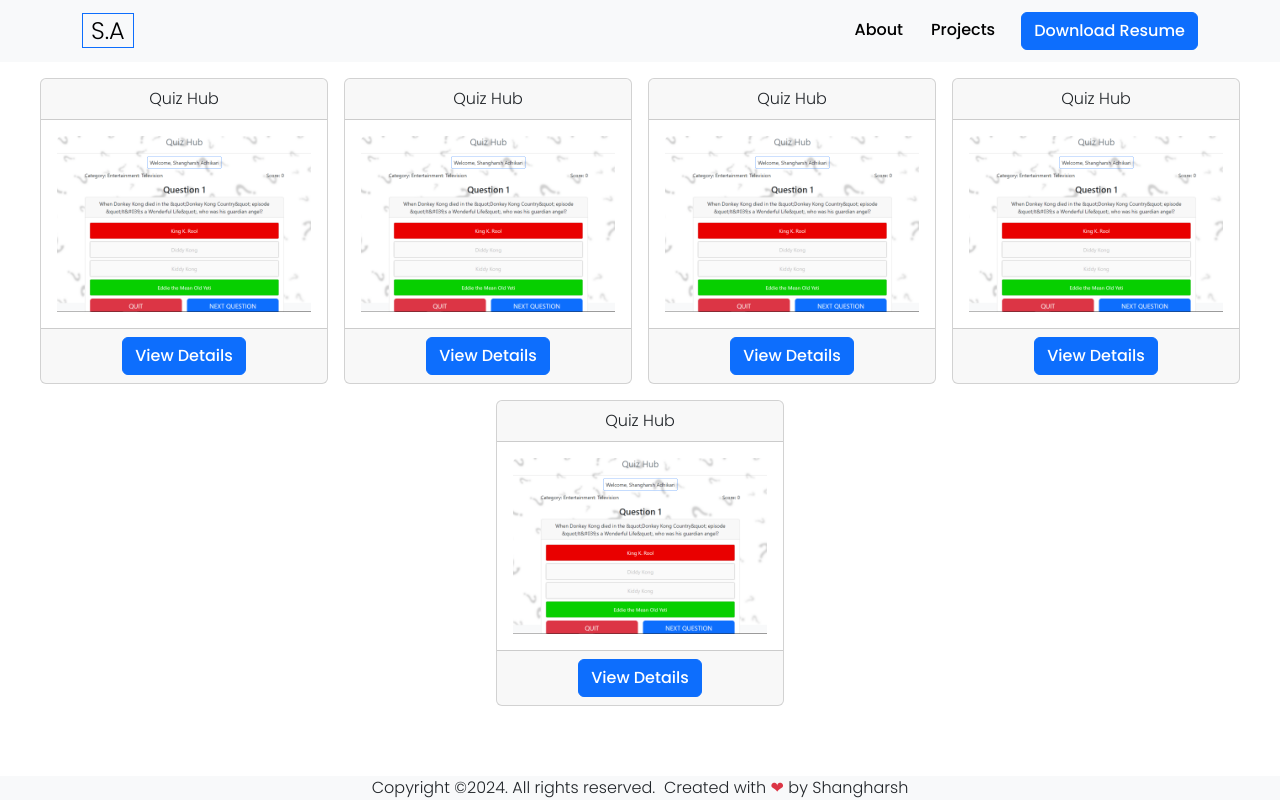
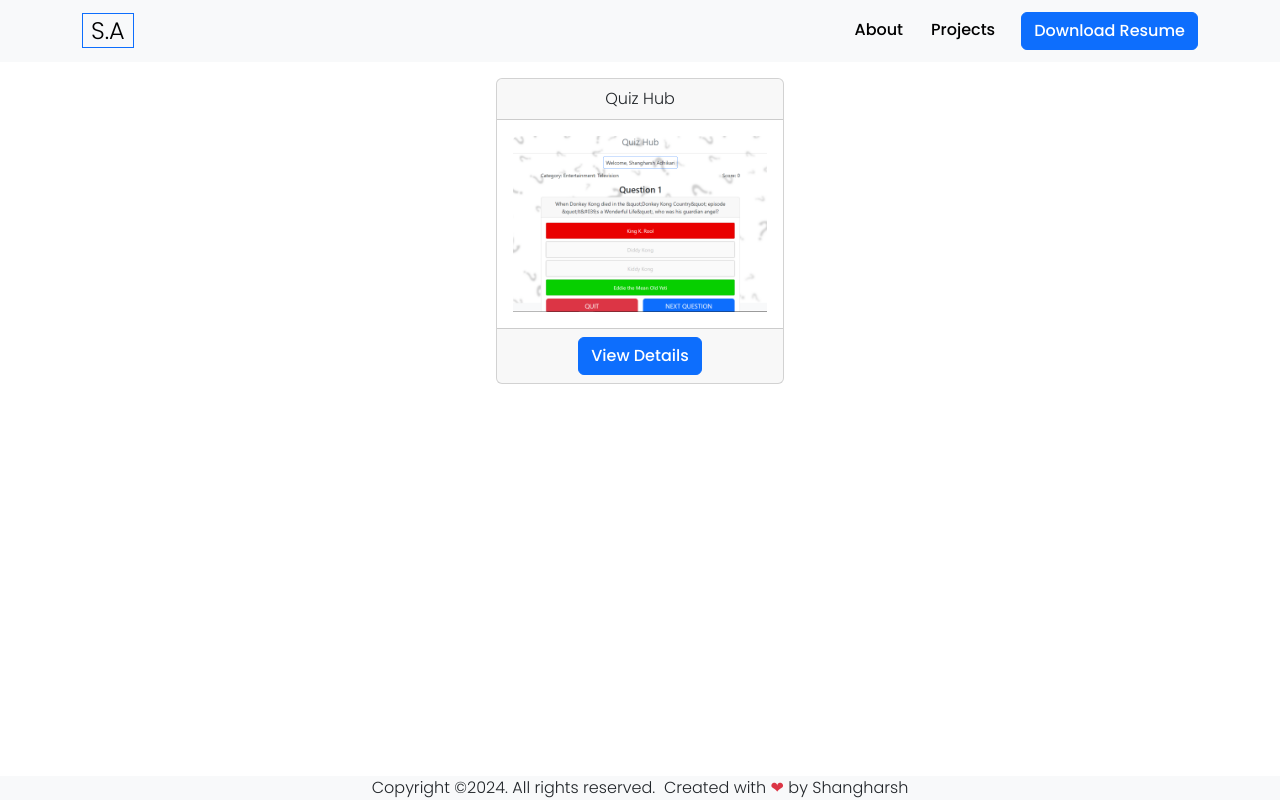
Before and after one commit to shangharsh/Shangharsh-Portfolio, a React (Vite) app: page /projects in a window 1280 px wide. Built offline with nearby package versions, Linux system fonts and the light colour scheme.

Commit message:
Feat: ProjectDetails Page Added, Project data in array of objects Added

```diff
--- a/src/App.jsx
+++ b/src/App.jsx
@@ -3,6 +3,7 @@
 import Home from "./pages/Home/Home"
 import About from "./pages/About/About"
 import Projects from "./pages/Projects/Projects"
+import ProjectDetails from "./pages/Projects/ProjectDetails"
 import Footer from "./components/Footer/Footer"
 
 const App = () => {
@@ -14,6 +15,7 @@
           <Route path="/" element={<Home/>} />
           <Route path="/about" element={<About/>} />
           <Route path="/projects" element={<Projects/>} />
+          <Route path="/projectdetails" element={<ProjectDetails/>} />
         </Routes>
         <Footer/>
       </BrowserRouter>
--- /dev/null
+++ b/src/data/ProjectInfo.jsx
@@ -0,0 +1,20 @@
+const ProjectInfo = [
+    {
+        id: 1,
+        title: 'Quiz-Hub',
+        image: '/Quiz.png',
+        githubLink: 'https://github.com/shangharsh/Quiz-Hub',
+        liveDemo: 'https://quiz-hub-ashy.vercel.app/',
+        about: 'Quiz Hub is a Quiz Application for Web created using the ReactJS with Vite. This app is developed with the help of Trivia Api, Material UI and React Bootstrap.'
+    },
+    {
+        id: 2,
+        title: 'Ecommerce',
+        image: '/Ecommerce.png',
+        githubLink: 'https://github.com/shangharsh/Vite-Ecom',
+        liveDemo: 'https://vite-ecom.vercel.app/',
+        about: 'Ecommerce site developed using Vite with DummyJson API. In this site user must sign in to navigate to the product page and also to use the other features like: Counter, Live Counter.'
+    }
+]
+
+export default ProjectInfo;
--- a/src/pages/Home/Home.jsx
+++ b/src/pages/Home/Home.jsx
@@ -10,6 +10,7 @@
 
 
 const Home = () => {
+
   return (
       <>
       <Card className='box-shadow w-75 fs-3 mt-3 mb-3 ms-auto me-auto d-flex flex-row justify-content-around align-items-center'>
@@ -37,9 +38,7 @@
   </div>
 </ListGroup>
 </Card.Body>
-
-<Card.Img variant='top' className='w-25 box_shadow_hover' src='/pic.png' alt='my_image'/>
-
+  <Card.Img variant='top' className='w-25 box_shadow_hover' src='/pic.png' alt='my_image'/>
 </Card>
 
 <Skills/>
--- a/src/pages/Projects/ProjectDetails.jsx
+++ b/src/pages/Projects/ProjectDetails.jsx
@@ -1,4 +1,6 @@
 import React from 'react'
+import ProjectInfo from '../../data/ProjectInfo';
+
 
 const ProjectDetails = () => {
   return (
--- a/src/pages/Projects/Projects.jsx
+++ b/src/pages/Projects/Projects.jsx
@@ -1,5 +1,6 @@
 import React from 'react'
 import { Button, Card } from 'react-bootstrap'
+import { Link } from 'react-router-dom'
 
 const Projects = () => {
   return (
@@ -12,55 +13,10 @@
           <Card.Img variant='top' src='/Quiz.png' alt='project_image'/>
         </Card.Body>
         <Card.Footer className='text-center'>
-          <Button>View Details</Button>
-        </Card.Footer>
-      </Card>
-      <Card style={{width: '18rem'}}>
-        <Card.Header className='text-center'>
-          Quiz Hub
-        </Card.Header>
-        <Card.Body className='pt-3 pb-3 ps-3 pe-3'>
-          <Card.Img variant='top' src='/Quiz.png' alt='project_image'/>
-        </Card.Body>
-        <Card.Footer className='text-center'>
-          <Button>View Details</Button>
-        </Card.Footer>
-      </Card>
-      <Card style={{width: '18rem'}}>
-        <Card.Header className='text-center'>
-          Quiz Hub
-        </Card.Header>
-        <Card.Body className='pt-3 pb-3 ps-3 pe-3'>
-          <Card.Img variant='top' src='/Quiz.png' alt='project_image'/>
-        </Card.Body>
-        <Card.Footer className='text-center'>
-          <Button>View Details</Button>
-        </Card.Footer>
-      </Card>
-      <Card style={{width: '18rem'}}>
-        <Card.Header className='text-center'>
-          Quiz Hub
-        </Card.Header>
-        <Card.Body className='pt-3 pb-3 ps-3 pe-3'>
-          <Card.Img variant='top' src='/Quiz.png' alt='project_image'/>
-        </Card.Body>
-        <Card.Footer className='text-center'>
-          <Button>View Details</Button>
-        </Card.Footer>
-      </Card>
-      <Card style={{width: '18rem'}}>
-        <Card.Header className='text-center'>
-          Quiz Hub
-        </Card.Header>
-        <Card.Body className='pt-3 pb-3 ps-3 pe-3'>
-          <Card.Img variant='top' src='/Quiz.png' alt='project_image'/>
-        </Card.Body>
-        <Card.Footer className='text-center'>
-          <Button>View Details</Button>
+          <Link to='/projectdetails'><Button>View Details</Button></Link>
         </Card.Footer>
       </Card>
     </div>
   )
 }
-
 export default Projects
```
Also changed, not shown: public/Ecommerce.png (added).
